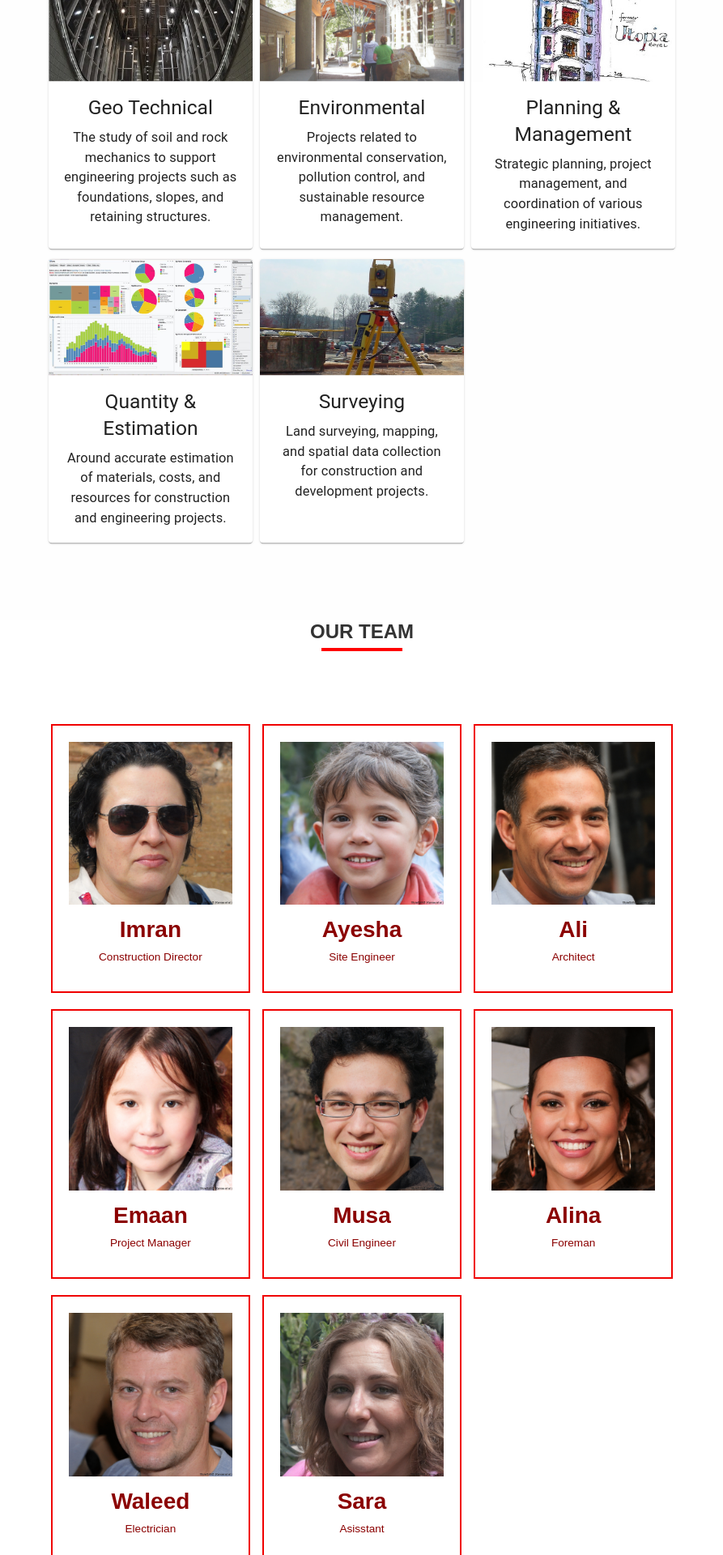
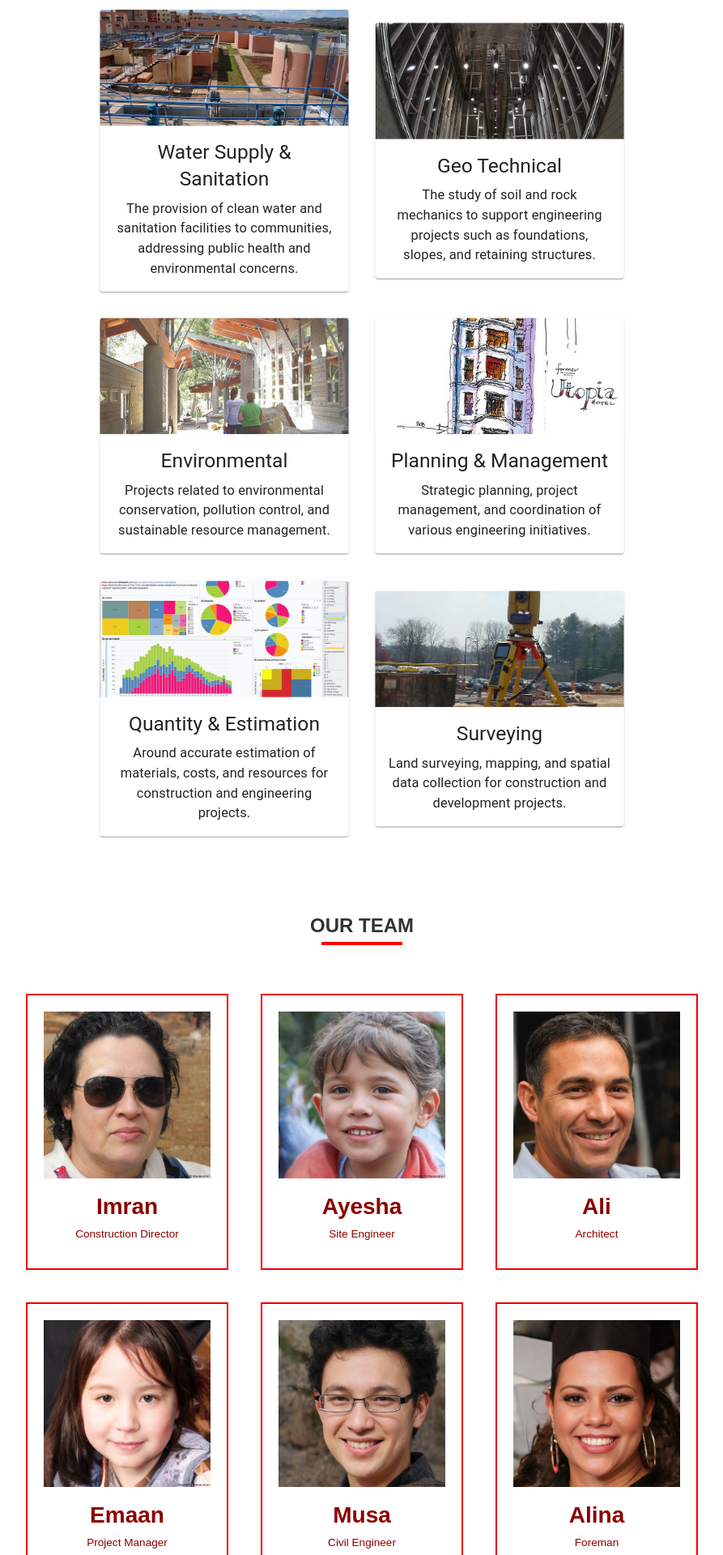
Before and after one commit to shahiryarverified/irtaqa-designs, a React (Create React App) app: page / in a window 1280 px wide. Shown: the part 2598-4518 px from the top of the page at 81% size, without its empty margins (193-1086 px from the left). Built offline with nearby package versions, Linux system fonts and the light colour scheme.

Commit message:
Refactored Some Extra Code

```diff
--- a/src/components/ContactUsSection/ContactUsSection.js
+++ b/src/components/ContactUsSection/ContactUsSection.js
@@ -7,7 +7,7 @@ function ContactUsSection() {
     <div className="contact-us-section">
       <div className="contact-us-section-inner">
         <div className="contact-info">
-          <h2>Contact US</h2>
+          <h2>CONTACT US</h2>
           <p className="phone-number">+92-3009596802</p>
           <p className="email">contact@irtaqadesigns</p>
           <p className="address">DHA4,Lahore,Pakistan</p>
--- a/src/components/ContactUsSection/style.css
+++ b/src/components/ContactUsSection/style.css
@@ -40,7 +40,7 @@
     color: white;
     border-radius: 1% 1%;
     display: flex;
-    width: 60%;
+    width: 90%;
     padding: 2% 5% 2% 5%;
     align-items: center;
     margin: auto;
@@ -70,8 +70,8 @@
     margin: 5px;
   }
 
-  .contact-info h3 {
-    font-size: 20px; /* Adjust the size as needed */
+  .contact-info h2 {
+    font-size: 26px; /* Adjust the size as needed */
   }
 
 
@@ -117,9 +117,9 @@
     border-radius: 5px; /* Adjust as needed */
   }
 
-.contact-form textarea {
-  min-height: 150px;
-}
+  .contact-form textarea {
+    min-height: 150px;
+  }
 
   .contact-form button {
     background-color: #D32F2F; /* Adjust the color to match the exact shade */
--- a/src/components/ProjectsSection/style.css
+++ b/src/components/ProjectsSection/style.css
@@ -1,5 +1,8 @@
-.projects-section {
-    margin: 0 auto;
+  .projects-section {
+    display: flex;
+    flex-direction: column;
+    justify-content: center;
+    align-items: center;
     padding-bottom: 100px;
     padding-top: 100px;
     text-align: center;
@@ -60,7 +63,7 @@
   }
 
   .project-card {
-    width: 100%;
+    width: 300px;
     border: .5px solid #ddd;
     box-shadow: 0 8px 16px rgba(255, 100, 100, 0.25);
     margin-bottom: 20px;
@@ -74,11 +77,10 @@
   .project-image {
     width: 100%;
     height: 200px;
-    display: block;
   }
 
   .project-info {
-    padding: 20px;
+    padding: 10px;
     background-color: #f8f8f8;
     user-select: none;
   }
@@ -92,30 +94,11 @@
   }
 
   .projects-grid {
-    display: grid;
-    grid-template-columns: repeat(auto-fit, minmax(32%, 1fr));
-    margin: auto;
-    padding-bottom: 100px;
-    width: 65%;
-    gap: 2%;
+    display: flex;
+    align-items: center;
+    gap: 40px;
+    flex-wrap: wrap;
+    justify-content: center;
+    max-width: 80%;
+    margin-top: 70px;
   }
-
-  @media (max-width: 1024px) {
-    .projects-grid {
-      display: grid;
-      grid-template-columns: repeat(auto-fit, minmax(40%, 1fr));
-      margin: auto;
-      width: 90%;
-      gap: 2%;
-    }
-  }
-
-  @media (max-width: 480px) {
-    .projects-grid {
-      display: grid;
-      grid-template-columns:  1fr;
-      margin: auto;
-      width: 80%;
-      gap: 2%;
-    }
-  }
--- a/src/components/ServicesSection/style.css
+++ b/src/components/ServicesSection/style.css
@@ -11,15 +11,10 @@
   }
 
   .ActionAreaCard {
-    width: 100%;
-    height: 100%;
+    width: 300px;
     color: #fff;
     background-color: #ff0000;
     animation: pulseAnimation 2s infinite;
-  }
-
-  .CardContent {
-    height: 27vh;
   }
 
   .ActionAreaCard:hover {
@@ -29,9 +24,11 @@
   .services {
     display: flex;
     flex-direction: column;
-    justify-content: center;
+    align-self: center;
     padding-top: 100px;
     padding-bottom: 100px;
+    justify-content: center;
+    align-items: center;
     text-align: center;
   }
 
@@ -54,36 +51,11 @@
   }
 
   .services-grid {
-    display: grid;
-    grid-template-columns: repeat(auto-fit, minmax(32%, 1fr));
-    margin: auto;
-    width: 60%;
-    gap: 2%;
+    display: flex;
+    align-items: center;
+    gap: 40px;
+    flex-wrap: wrap;
+    justify-content: center;
+    max-width: 70%;
+    margin-top: 70px;
   }
-
-  /* For tablets */
-@media (max-width: 1023px) {
-  .services-grid {
-    grid-template-columns: repeat(auto-fit, minmax(40%, 1fr));
-    justify-content: center;
-    width: 80%;
-    padding-top: 100px;
-    padding-bottom: 100px;
-  }
-
-  .CardContent{
-    height: 18vh;
-  }
-}
-
-/* For mobile */
-@media (max-width: 768px) {
-  .services-grid {
-    grid-template-columns: 1fr;
-    justify-content: center;
-    align-items: center;
-  }
-  .CardContent{
-    height: 40vh;
-  }
-}
--- a/src/components/TeamSection/style.css
+++ b/src/components/TeamSection/style.css
@@ -1,37 +1,10 @@
-/* For mobile devices */
-@media (max-width: 767px) {
-  .team-section .team-members {
-    grid-template-columns: 1fr;
-    gap: 5px;
-    width: 70%;
-  }
-  .profile-details h3 {
-    font-size: 1.5rem;
-  }
-  .profile-details p {
-    font-size: 0.75rem;
-  }
-}
-
-/* For tablet devices */
-@media (min-width: 768px) and (max-width: 1023px) {
-  .team-section .team-members {
-    grid-template-columns: repeat(auto-fit, minmax(40%, 1fr));
-    padding-top: 100px;
-    width: 75%;
-  }
-  .profile-details h3 {
-    font-size: 1.65rem;
-  }
-  .profile-details p {
-    font-size: 0.8rem;
-  }
-}
-
-.team-section {
+  .team-section {
+    display: flex;
+    flex-direction: column;
+    justify-content: center;
+    align-items: center;
     text-align: center;
     background-color: #fff;
-    min-height: 100%;
   }
 
   .team-section h2 {
@@ -52,13 +25,13 @@
   }
 
   .team-members {
-    display: grid;
-    grid-template-columns: repeat(auto-fit, minmax(30%, 1fr));
-    gap: 2%;
-    width: 60%;
-    padding-top: 100px;
-    padding-bottom: 100px;
-    margin: auto;
+    display: flex;
+    align-items: center;
+    gap: 40px;
+    flex-wrap: wrap;
+    justify-content: center;
+    max-width: 70%;
+    margin-top: 70px;
   }
 
   .show-all-btn {
@@ -67,13 +40,9 @@
   }
 
   .team-member-profile {
-    display: flex;
-    flex-direction: column;
-    align-items: center;
-    justify-items: center;
-    /* border-radius: 2% 2% 4% 4%; */
     color: #8b0000;
     background-color: #fff;
+    width: 250px;
     border: 2px solid #f00000;
     transition: transform 0.1s ease-in-out;
   }
@@ -118,11 +87,10 @@
   }
 
   .profile-image img {
-    display: flex;
+    /* display: flex; */
     width: 100%;
     padding-top: 20px;
-    /* border-radius: 5%; */
-    object-fit: cover;
+    /* object-fit: cover; */
   }
 
   .profile-details h3 {
```
